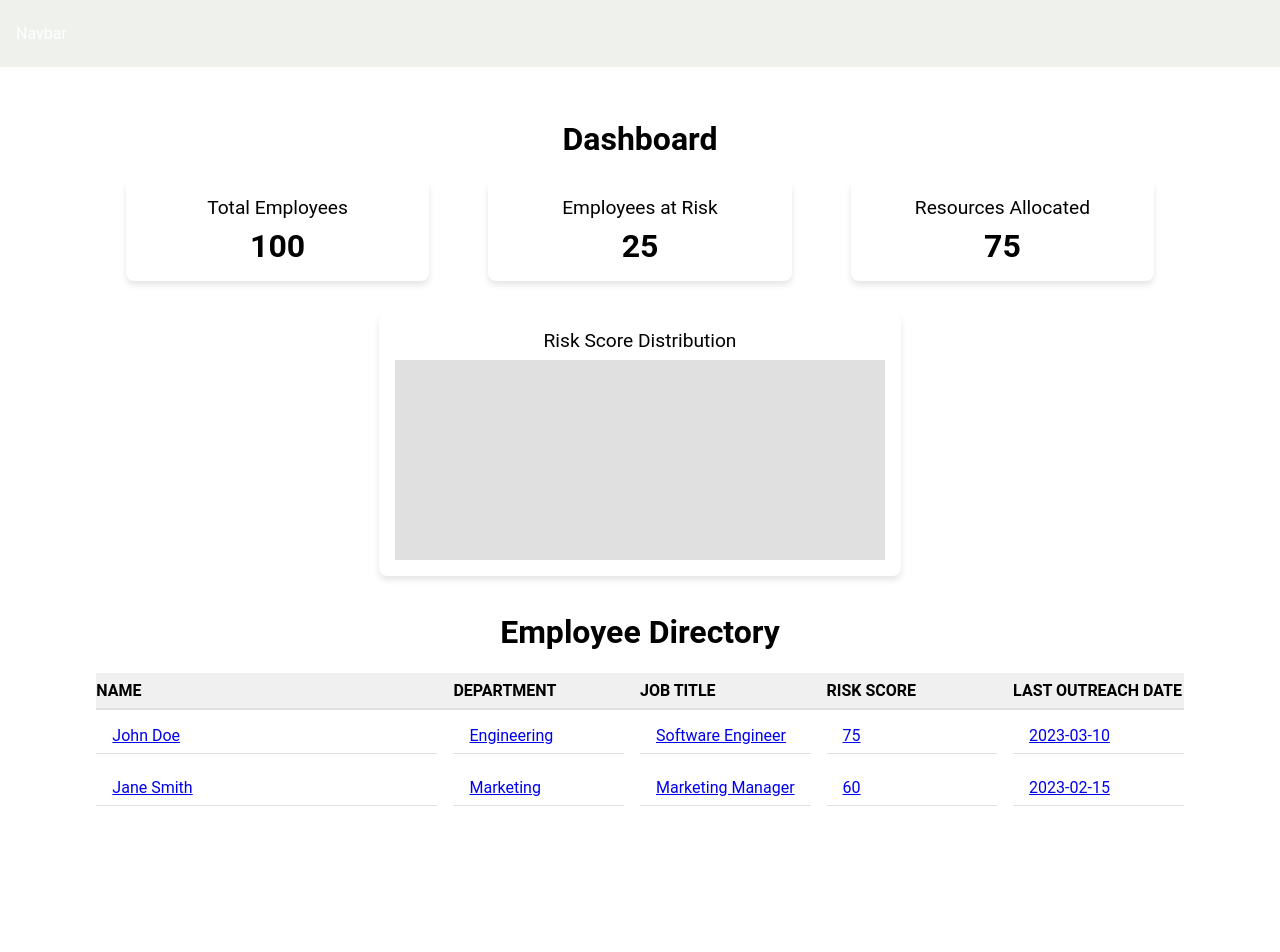
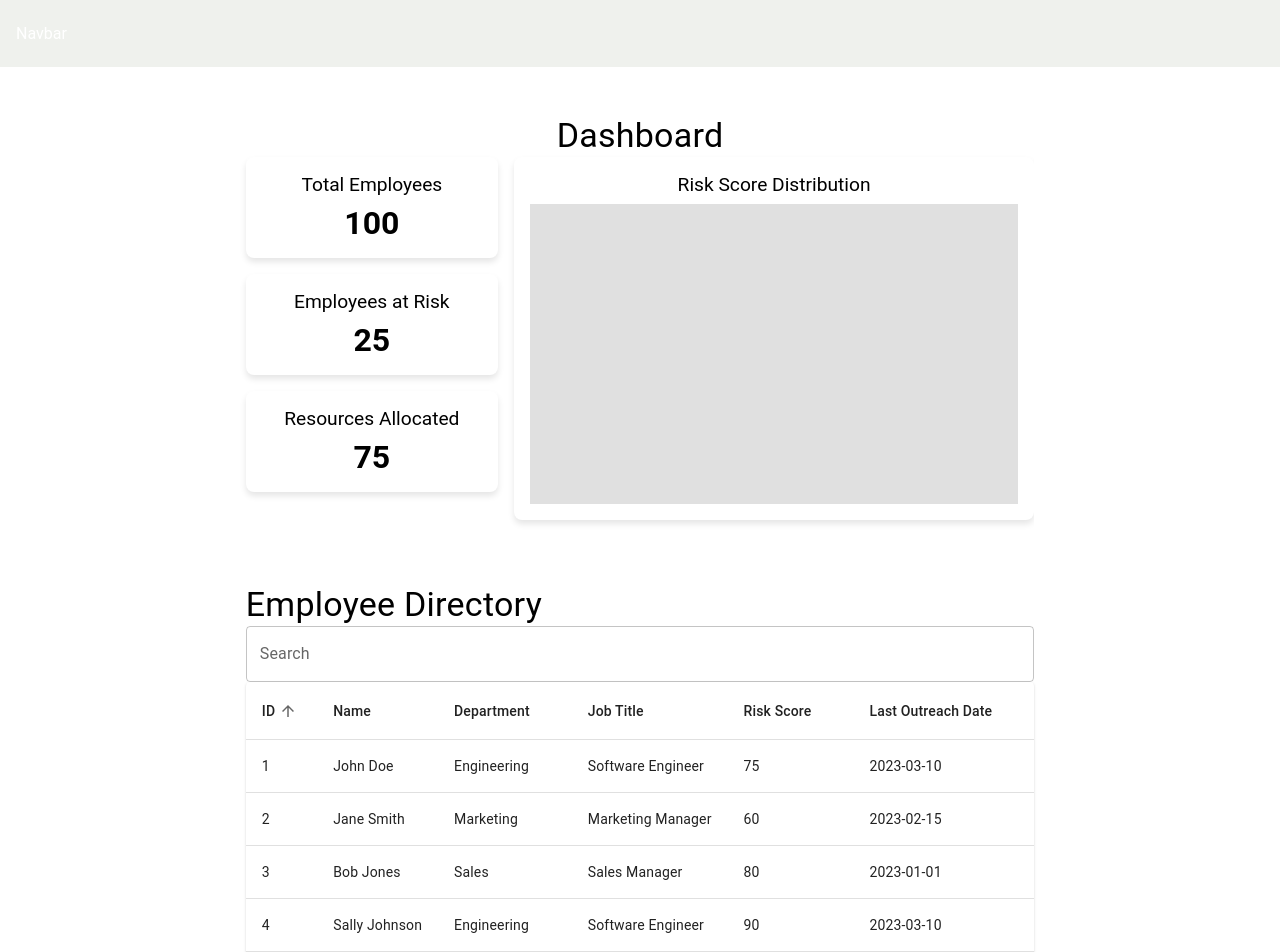
Before and after one commit to dunncw/VA_model_frontend_codux, a React (Create React App) app: page / in a window 1280 px wide. Shown: the top 952 px of the page. Before the commit the page ends 846 px from the top, so only its background shows below. Built offline with nearby package versions, Linux system fonts and the light colour scheme.

Commit message:
added a bunch of mui components to make things look better

```diff
--- a/src/_codux/boards/app/app.board.tsx
+++ b/src/_codux/boards/app/app.board.tsx
@@ -5,8 +5,9 @@ export default createBoard({
     name: 'App',
     Board: () => <App key={null} />,
     environmentProps: {
-        windowWidth: 1186,
-        canvasWidth: 1186,
+        windowWidth: 1174,
+        canvasWidth: 1510,
         windowHeight: 768,
+        canvasHeight: 939,
     },
 });
--- a/src/_codux/boards/dashboard/dashboard.board.tsx
+++ b/src/_codux/boards/dashboard/dashboard.board.tsx
@@ -3,5 +3,8 @@ import Dashboard from '../../../pages/Dashboard/Dashboard';
 
 export default createBoard({
     name: 'Dashboard',
-    Board: () => <Dashboard />
+    Board: () => <Dashboard />,
+    environmentProps: {
+        canvasWidth: 857,
+    },
 });
--- a/src/components/Chart/Chart.module.scss
+++ b/src/components/Chart/Chart.module.scss
@@ -1,15 +1,14 @@
-// src/components/Chart/Chart.module.scss
 .chart {
   background-color: #fff;
   box-shadow: 0 4px 6px rgba(0, 0, 0, 0.1);
   padding: 1rem;
   border-radius: 8px;
-  width: 45%;
   display: flex;
   flex-direction: column;
   align-items: center;
   margin-bottom: 1rem;
   justify-items: center;
+  height: 100%; // Set the height of the chart to 100%
 }
 
 .title {
--- a/src/components/Chart/Chart.tsx
+++ b/src/components/Chart/Chart.tsx
@@ -10,7 +10,7 @@ const Chart: React.FC<ChartProps> = ({ title }) => {
   return (
     <div className={styles.chart}>
       <div className={styles.title}>{title}</div>
-      <div className={styles.dummyChart} style={{ width: '100%', height: '200px', backgroundColor: '#e0e0e0' }}>
+      <div className={styles.dummyChart} style={{ width: '100%', height: '300px', backgroundColor: '#e0e0e0' }}>
         {/* Add your chart implementation here */}
       </div>
     </div>
--- a/src/components/SummaryCard/SummaryCard.module.scss
+++ b/src/components/SummaryCard/SummaryCard.module.scss
@@ -4,7 +4,6 @@
   box-shadow: 0 4px 6px rgba(0, 0, 0, 0.1);
   padding: 1rem;
   border-radius: 8px;
-  width: 25%;
   display: flex;
   flex-direction: column;
   align-items: center;
--- a/src/pages/Dashboard/Dashboard.module.scss
+++ b/src/pages/Dashboard/Dashboard.module.scss
@@ -1,23 +1,22 @@
-// src/pages/Dashboard/Dashboard.module.scss
 .dashboard {
-  display: flex;
-  flex-direction: column;
-  align-items: center;
+  padding-top: 1rem;
+  padding-bottom: 2rem;
   width: 100%;
+  height: 100%;
+}
+
+.title {
+  margin-bottom: 2rem;
+  text-align: center;
 }
 
 .summaryCards {
-  display: flex;
-  justify-content: space-around;
-  width: 100%;
   margin-bottom: 2rem;
 }
 
 .charts {
-  display: flex;
-  flex-wrap: wrap;
-  justify-content: center;
   width: 100%;
+  height: 100%;
   overflow: hidden;
   position: relative;
 }
--- a/src/pages/Dashboard/Dashboard.tsx
+++ b/src/pages/Dashboard/Dashboard.tsx
@@ -2,6 +2,7 @@ import React from 'react';
 import SummaryCard from '../../components/SummaryCard/SummaryCard';
 import Chart from '../../components/Chart/Chart';
 import styles from './Dashboard.module.scss';
+import { Grid, Typography, Container } from '@mui/material';
 
 const Dashboard: React.FC = () => {
   // Replace these dummy values with real data fetched from your backend
@@ -9,19 +10,30 @@ const Dashboard: React.FC = () => {
   const employeesAtRisk = 25;
   const resourcesAllocated = 75;
 
+
   return (
-    <div className={styles.dashboard}>
-      <h1>Dashboard</h1>
-      <div className={styles.summaryCards}>
-        <SummaryCard title="Total Employees" value={totalEmployees} />
-        <SummaryCard title="Employees at Risk" value={employeesAtRisk} />
-        <SummaryCard title="Resources Allocated" value={resourcesAllocated} />
-      </div>
-      <div className={styles.charts}>
-        <Chart title="Risk Score Distribution" />
-        {/* Add more charts if needed */}
-      </div>
-    </div>
+    <Container maxWidth="lg" className={styles.dashboard}>
+      <Typography variant="h4" component="h1" className={styles.title}>Dashboard</Typography>
+      <Grid container spacing={2}>
+        <Grid item xs={12} sm={4}>
+          <Grid container spacing={2} direction="column" className={styles.summaryCards}>
+            <Grid item>
+              <SummaryCard title="Total Employees" value={totalEmployees} />
+            </Grid>
+            <Grid item>
+              <SummaryCard title="Employees at Risk" value={employeesAtRisk} />
+            </Grid>
+            <Grid item>
+              <SummaryCard title="Resources Allocated" value={resourcesAllocated} />
+            </Grid>
+          </Grid>
+        </Grid>
+        <Grid item xs={12} sm={8} className={styles.charts}>
+          <Chart title="Risk Score Distribution" />
+          {/* Add more charts if needed */}
+        </Grid>
+      </Grid>
+    </Container>
   );
 };
 
--- a/src/pages/EmployeeDetails/EmployeeDetails.module.scss
+++ b/src/pages/EmployeeDetails/EmployeeDetails.module.scss
@@ -3,43 +3,20 @@
 .employeeDetails {
   width: 100%;
   height: 100%;
-  display: flex;
-  flex-direction: column;
+  padding-top: 1rem;
+  padding-bottom: 2rem;
 }
 
 .header {
-  display: flex;
-  justify-content: space-between;
-  align-items: center;
   padding: 1rem;
-  background-color: #f0f0f0;
-  border-bottom: 2px solid #e0e0e0;
+  margin-bottom: 2rem;
 }
 
-.header h1 {
-  display: flex;
-  text-align: center;
-  margin: 0;
-}
-
-
 .cardContainer {
-  flex-grow: 1;
-  display: flex;
-  flex-wrap: wrap;
-  gap: 1rem;
-  justify-content: center;
-  align-items: center;
   padding: 1rem;
 }
 
 .card {
-  width: 250px;
-  height: 300px;
-  display: flex;
-  flex-direction: column;
-  justify-content: center;
-  align-items: center;
-  padding: 1rem;
-  text-align: center;
+  width: 100%;
+  height: 100%;
 }
--- a/src/pages/EmployeeDirectory/EmployeeDirectory.module.scss
+++ b/src/pages/EmployeeDirectory/EmployeeDirectory.module.scss
@@ -1,7 +1,26 @@
-// src/pages/EmployeeDirectory/EmployeeDirectory.module.scss
 .employeeDirectory {
-  display: flex;
-  flex-direction: column;
-  align-items: center;
+  padding-top: 1rem;
+  padding-bottom: 2rem;
   width: 100%;
 }
+
+.title {
+  margin-bottom: 2rem;
+}
+
+.searchBar {
+  margin-bottom: 1rem;
+  width: 100%;
+}
+
+.table {
+  min-width: 650px;
+}
+
+.table th {
+  font-weight: bold;
+}
+
+.table tr:hover {
+  background-color: rgba(0, 0, 0, 0.05);
+}
--- a/src/pages/EmployeeDirectory/EmployeeDirectory.tsx
+++ b/src/pages/EmployeeDirectory/EmployeeDirectory.tsx
@@ -1,6 +1,6 @@
-// src/pages/EmployeeDirectory/EmployeeDirectory.tsx
 import React, { useState, useEffect } from 'react';
-import EmployeeList from '../../components/EmployeeList/EmployeeList';
+import { Container, Typography, Table, TableBody, TableCell, TableContainer, TableHead, TableRow, Paper, TextField, TableSortLabel } from '@mui/material';
+import { useNavigate } from 'react-router-dom';
 import styles from './EmployeeDirectory.module.scss';
 
 interface Employee {
@@ -12,11 +12,16 @@ interface Employee {
   lastOutreachDate: string;
 }
 
+type SortOrder = 'asc' | 'desc';
+
 const EmployeeDirectory: React.FC = () => {
   const [employees, setEmployees] = useState<Employee[]>([]);
+  const [searchTerm, setSearchTerm] = useState('');
+  const [sortColumn, setSortColumn] = useState('id');
+  const [sortOrder, setSortOrder] = useState<SortOrder>('asc');
+  const navigate = useNavigate();
 
   useEffect(() => {
-    // Replace this dummy data with a real API call to fetch the employee list
     const fetchedEmployees: Employee[] = [
       {
         id: 1,
@@ -34,17 +39,140 @@ const EmployeeDirectory: React.FC = () => {
         riskScore: 60,
         lastOutreachDate: '2023-02-15',
       },
-      // Add more employees as needed
+      {
+        id: 3,
+        name: 'Bob Jones',
+        department: 'Sales',
+        jobTitle: 'Sales Manager',
+        riskScore: 80,
+        lastOutreachDate: '2023-01-01',
+      },
+      {
+        id: 4,
+        name: 'Sally Johnson',
+        department: 'Engineering',
+        jobTitle: 'Software Engineer',
+        riskScore: 90,
+        lastOutreachDate: '2023-03-10',
+      },
+      {
+        id: 5,
+        name: 'Joe Smith',
+        department: 'Engineering',
+        jobTitle: 'Software Engineer',
+        riskScore: 75,
+        lastOutreachDate: '2023-03-10',
+      },
     ];
 
     setEmployees(fetchedEmployees);
   }, []);
 
+  const handleSortClick = (column: keyof Employee) => {
+    if (sortColumn === column) {
+      setSortOrder(sortOrder === 'asc' ? 'desc' : 'asc');
+    } else {
+      setSortColumn(column);
+      setSortOrder('asc');
+    }
+  };
+
+  const handleRowClick = (id: number) => {
+    navigate(`/employee-details/${id}`);
+  };
+
+  const filteredEmployees = employees.filter(employee =>
+    employee.name.toLowerCase().includes(searchTerm.toLowerCase()) ||
+    employee.department.toLowerCase().includes(searchTerm.toLowerCase()) ||
+    employee.jobTitle.toLowerCase().includes(searchTerm.toLowerCase()) ||
+    employee.riskScore.toString().includes(searchTerm.toLowerCase()) ||
+    employee.lastOutreachDate.toLowerCase().includes(searchTerm.toLowerCase()) ||
+    employee.id.toString().includes(searchTerm)
+  );
+
+  const sortedEmployees = [...filteredEmployees].sort((a, b) => {
+    const valueA = a[sortColumn as keyof Employee];
+    const valueB = b[sortColumn as keyof Employee];
+
+    if (typeof valueA === 'string' && typeof valueB === 'string') {
+      return sortOrder === 'asc'
+        ? valueA.localeCompare(valueB)
+        : valueB.localeCompare(valueA);
+    } else {
+      return sortOrder === 'asc' ? (valueA as number) - (valueB as number) : (valueB as number) - (valueA as number);
+    }
+  });
+
+
   return (
-    <div className={styles.employeeDirectory}>
-      <h1>Employee Directory</h1>
-      <EmployeeList employees={employees} />
-    </div>
+    <Container maxWidth="lg" className={styles.employeeDirectory}>
+      <Typography
+        variant="h4"
+        component="h1"
+        className={styles.title}
+      >
+        Employee Directory
+      </Typography>
+      <TextField
+        label="Search"
+        variant="outlined"
+        className={styles.searchBar}
+        value={searchTerm}
+        onChange={(e) => setSearchTerm(e.target.value)}
+      />
+      <TableContainer component={Paper}>
+        <Table>
+          <TableHead>
+            <TableRow>
+              {[
+                'ID',
+                'Name',
+                'Department',
+                'Job Title',
+                'Risk Score',
+                'Last Outreach Date',
+              ].map((header, index) => {
+                const column = [
+                  'id',
+                  'name',
+                  'department',
+                  'jobTitle',
+                  'riskScore',
+                  'lastOutreachDate',
+                ][index] as keyof Employee;
+                return (
+                  <TableCell key={header}>
+                    <TableSortLabel
+                      active={sortColumn === column}
+                      direction={sortOrder}
+                      onClick={() => handleSortClick(column)}
+                    >
+                      {header}
+                    </TableSortLabel>
+                  </TableCell>
+                );
+              })}
+            </TableRow>
+          </TableHead>
+          <TableBody>
+            {sortedEmployees.map((employee) => (
+              <TableRow
+                key={employee.id}
+                onClick={() => handleRowClick(employee.id)}
+                style={{ cursor: 'pointer' }}
+              >
+                <TableCell>{employee.id}</TableCell>
+                <TableCell>{employee.name}</TableCell>
+                <TableCell>{employee.department}</TableCell>
+                <TableCell>{employee.jobTitle}</TableCell>
+                <TableCell>{employee.riskScore}</TableCell>
+                <TableCell>{employee.lastOutreachDate}</TableCell>
+              </TableRow>
+            ))}
+          </TableBody>
+        </Table>
+      </TableContainer>
+    </Container>
   );
 };
 
```
Also changed, not shown: src/pages/EmployeeDetails/EmployeeDetails.tsx (+45 -22 lines).
